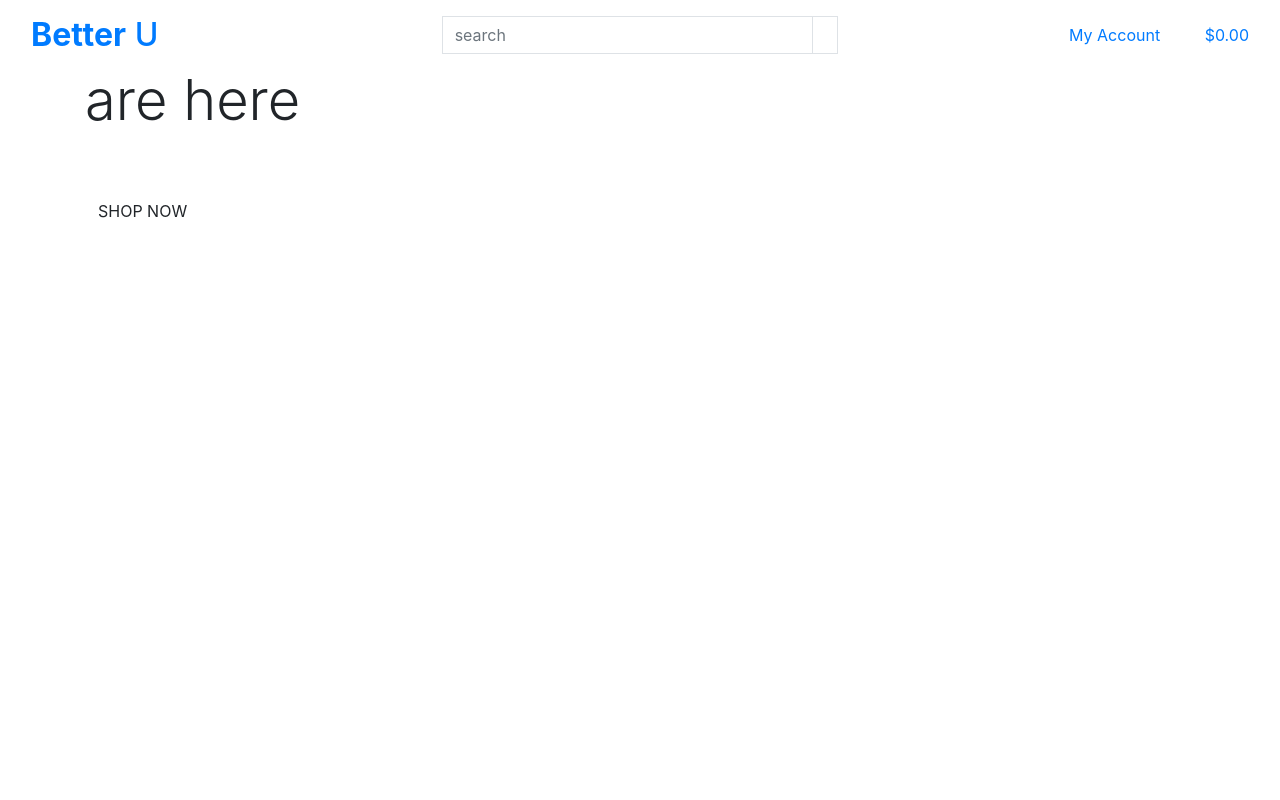
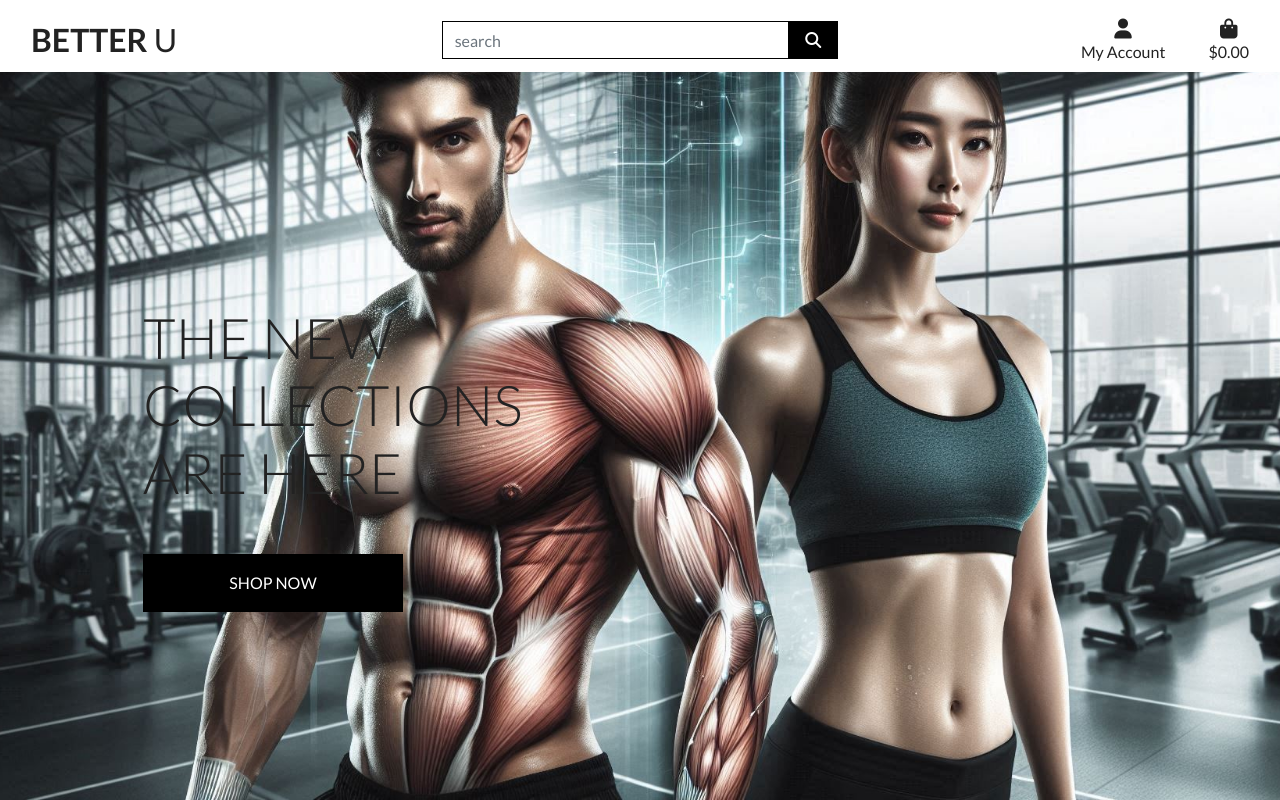
Before and after one commit to shaun6125/ci-milestone-4, a Django app: page / in a window 1280 px wide. Run offline with Django 5.2, Linux system fonts and the light colour scheme; some libraries are stand-ins or nearby versions.

Commit message:
added code for home page header and css, however 404 1894 error - will debug issue and correct css path on next commit

```diff
--- a/better_u/settings.py
+++ b/better_u/settings.py
@@ -63,7 +63,7 @@ TEMPLATES = [
         'BACKEND': 'django.template.backends.django.DjangoTemplates',
         'DIRS': [
             os.path.join(BASE_DIR, 'templates'),
-            os.path.join(BASE_DIR, 'templates', 'allauth')
+            os.path.join(BASE_DIR, 'templates', 'allauth'),
         ],
         'APP_DIRS': True,
         'OPTIONS': {
@@ -146,6 +146,10 @@ USE_TZ = True
 # https://docs.djangoproject.com/en/5.1/howto/static-files/
 
 STATIC_URL = 'static/'
+STATICFILES_DIR = (os.path.join(BASE_DIR, 'static'),)
+
+MEDIA_URL = '/media/'
+MEDIA_ROOT = os.path.join(BASE_DIR, 'media')
 
 # Default primary key field type
 # https://docs.djangoproject.com/en/5.1/ref/settings/#default-auto-field
--- a/better_u/urls.py
+++ b/better_u/urls.py
@@ -16,9 +16,11 @@ Including another URLconf
 """
 from django.contrib import admin
 from django.urls import path, include
+from django.conf import settings
+from django.conf.urls.static import static
 
 urlpatterns = [
     path('admin/', admin.site.urls),
     path('accounts/', include('allauth.urls')),
     path('', include('home.urls')),
-]
+] + static(settings.MEDIA_URL, document_root=settings.MEDIA_ROOT)
--- a/static/css/base.css
+++ b/static/css/base.css
@@ -0,0 +1,78 @@
+html {
+    height: 100%;
+}
+
+body {
+    background: url('media/homepage_background.jpeg') no-repeat center center fixed;
+    background-size: cover;
+    height: calc(100vh - 164px);
+    color:#555;
+    font-family: 'lato';
+}
+
+.icon {
+    align-items: center;
+    display: inline-flex;
+    justify-content: center;
+    height: 1.5rem;
+    width: 1.5rem;
+}
+
+.logo-font {
+    text-transform: uppercase;
+}
+
+.main-logo-link {
+    width:fit-content;
+}
+
+.shop-now-button {
+    background: black;
+    color: white;
+    min-width: 260px;
+}
+
+.btn-black {
+    background: black;
+    color: white;
+}
+
+.shop-now-button:hover,
+.shop-now-button:active,
+.shop-now-button:focus,
+.btn-black:hover,
+.btn-black:active,
+.btn-black:focus {
+    background: #222;
+    color: white;
+}
+
+.text-black {
+    color: #222 !important;
+}
+
+.border-black {
+    border: 1px solid black !important;
+}
+
+/* ------------------------------------ Media Queries */
+
+@media (min-width: 1200px) {
+    .container {
+        max-width:80%;
+    }
+}
+
+@media (min-width: 992px) {
+    .fixed-top-desktop-only {
+        position: fixed;
+        top: 0;
+        right: 0;
+        left: 0;
+        z-index: 1030;
+    }
+
+    .header-container {
+        padding-top: 164px;
+    }
+}
--- a/templates/base.html
+++ b/templates/base.html
@@ -15,12 +15,17 @@
 
     {% block corecss %}
     <link rel="stylesheet" href="https://cdn.jsdelivr.net/npm/bootstrap@4.4.1/dist/css/bootstrap.min.css" integrity="sha384-Vkoo8x4CGsO3+Hhxv8T/Q5PaXtkKtu6ug5TOeNV6gBiFeWPGFN9MuhOf23Q9Ifjh" crossorigin="anonymous">
+    <link rel="preconnect" href="https://fonts.googleapis.com">
+    <link rel="preconnect" href="https://fonts.gstatic.com" crossorigin>
+    <link href="https://fonts.googleapis.com/css2?family=Lato:ital,wght@0,100;0,300;0,400;0,700;0,900;1,100;1,300;1,400;1,700;1,900&display=swap" rel="stylesheet">
+    <link rel="stylesheet" href="{% static 'static/css/base.css' %}">
     {% endblock %}
 
     {% block extra_css %}
     {% endblock %}
 
     {% block corejs %}
+    <script src="https://kit.fontawesome.com/58a199734f.js" crossorigin="anonymous"></script>
     <script src="https://code.jquery.com/jquery-3.4.1.slim.min.js" integrity="sha384-J6qa4849blE2+poT4WnyKhv5vZF5SrPo0iEjwBvKU7imGFAV0wwj1yYfoRSJoZ+n" crossorigin="anonymous"></script>
     <script src="https://cdn.jsdelivr.net/npm/popper.js@1.16.0/dist/umd/popper.min.js" integrity="sha384-Q6E9RHvbIyZFJoft+2mJbHaEWldlvI9IOYy5n3zV9zzTtmI3UksdQRVvoxMfooAo" crossorigin="anonymous"></script>
     <script src="https://cdn.jsdelivr.net/npm/bootstrap@4.4.1/dist/js/bootstrap.min.js" integrity="sha384-wfSDF2E50Y2D1uUdj0O3uMBJnjuUD4Ih7YwaYd1iqfktj0Uod8GCExl3Og8ifwB6" crossorigin="anonymous"></script>
```
Also changed, not shown: static/style.css (added).
